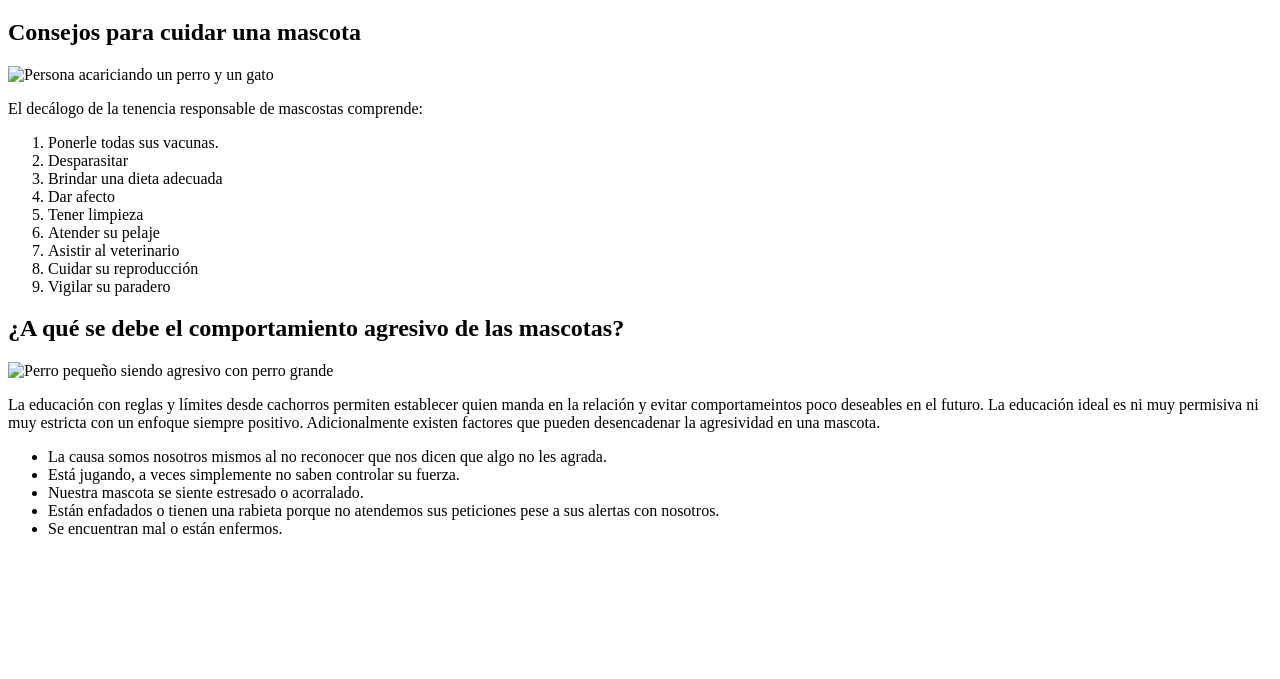
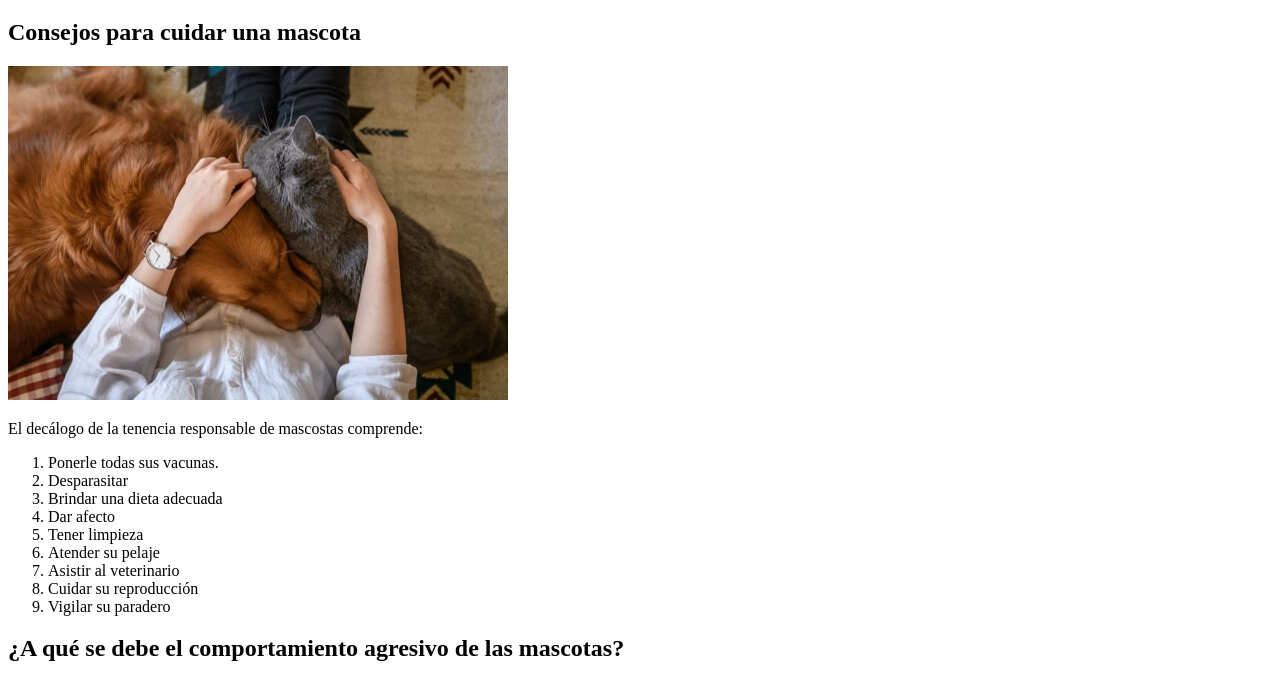
Before and after one commit to maryngridrgz/frontend-g15-reto1, a plain HTML site: page blog.html in a window 1280 px wide. Shown: the part 1045-1724 px from the top of the page. Before the commit the page ends 1599 px from the top, so only its background shows below. Drawn offline with Linux system fonts and the light colour scheme; the site is published under a folder, as on GitHub Pages, so addresses that start at the root find nothing.

Commit message:
Se solucionó enlaces de imágenes

```diff
--- a/blog.html
+++ b/blog.html
@@ -47,7 +47,7 @@
         <h1>Blog</h1>
         <article>
             <h2>Consejos para cuidar una mascota</h2>
-            <img src="/img/persona-acariando-perro-y-gato.jpg" alt="Persona acariciando un perro y un gato"/>
+            <img src="./img/persona-acariando-perro-y-gato.jpg" alt="Persona acariciando un perro y un gato"/>
             <p>El decálogo de la tenencia responsable de mascostas comprende: </p>
             <ol>
                 <li>Ponerle todas sus vacunas.</li>
@@ -63,7 +63,7 @@
         </article>
         <article>
             <h2>¿A qué se debe el comportamiento agresivo de las mascotas?</h2>
-            <img src="/img/perro-pequeño-agresivo-con-perro-grande.jpg" alt="Perro pequeño siendo
+            <img src="./img/perro-pequeño-agresivo-con-perro-grande.jpg" alt="Perro pequeño siendo
             agresivo con perro grande"/>
             <p>
                 La educación con reglas y límites desde cachorros permiten establecer quien manda en la
```
